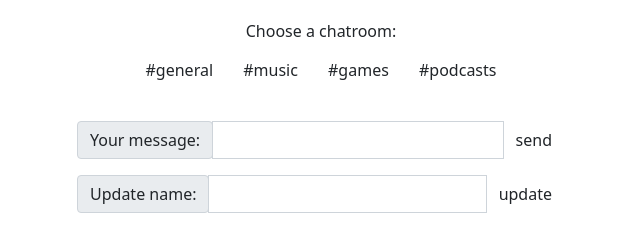
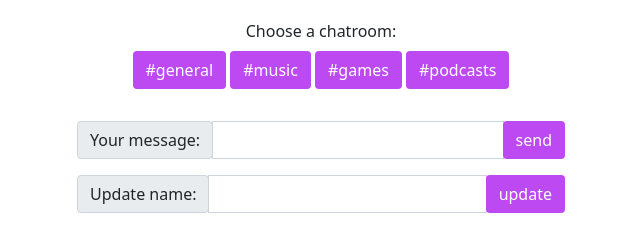
Before and after one commit to PiotrPrzekaza/chatApp, a plain HTML site: page index.html in a window 1280 px wide. Shown: the part 77-328 px from the top of the page, without its empty margins (319-959 px from the left). Drawn offline with nearby package versions, Linux system fonts and the light colour scheme.

Commit message:
style a buttons

```diff
--- a/styles/style.css
+++ b/styles/style.css
@@ -18,3 +18,13 @@
     max-width: 40%;
   }
 }
+
+.btn {
+  background: #bc49f1;
+  color: white;
+  outline: none;
+  box-shadow: none;
+}
+.btn:focus {
+  outline: none;
+}
```
